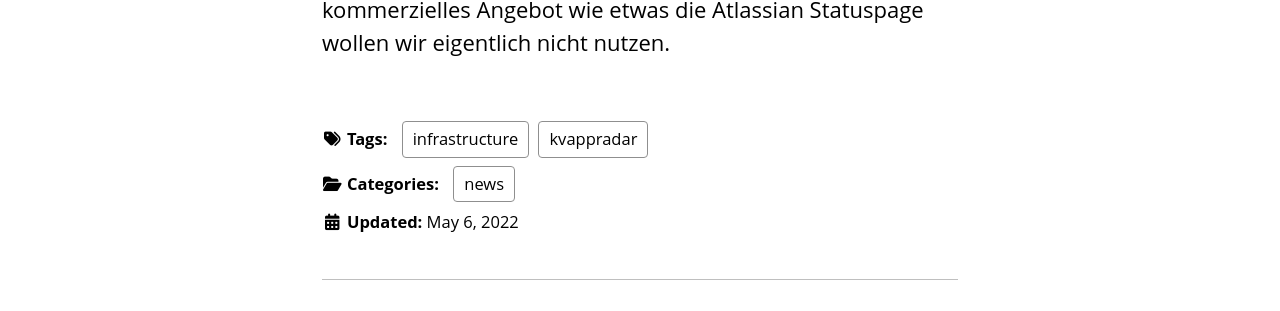
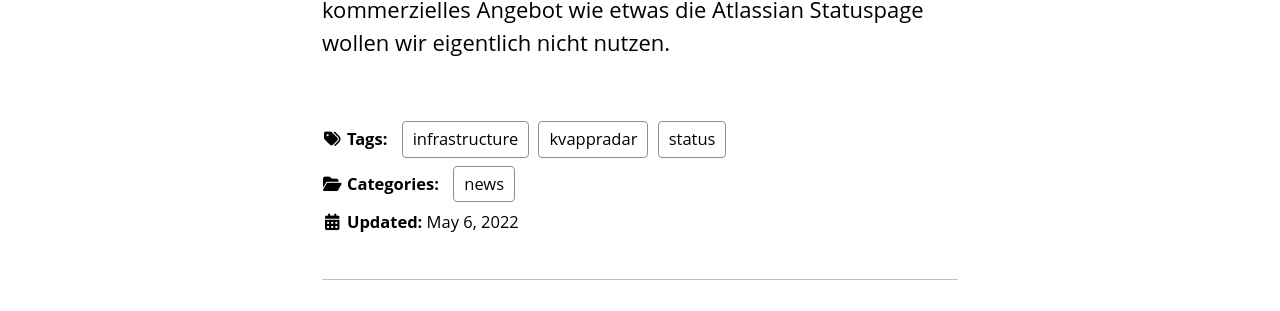
Before and after one commit to zidatalab/zidatalab.github.io, a Jekyll site: the page built from _posts/2022-05-06-statuspage.md, in a window 1280 px wide and 900 px high, scrolled down 328 px. Shown: the part 320-631 px from the top of the window. Built offline with Jekyll 4.4.1, drawn with Linux system fonts in a browser that asks for light colours; cached includes are drawn as plain includes; nearby versions of some CDN libraries.

Commit message:
Update 2022-05-06-statuspage.md

```diff
--- a/_posts/2022-05-06-statuspage.md
+++ b/_posts/2022-05-06-statuspage.md
@@ -6,6 +6,7 @@ categories: [news] # Pleaser choose from [news,presentations,articles,projects,r
 tags:
   - infrastructure
   - kvappradar
+  - status
 layout: single
 author_profile: true
 read_time: false
```
